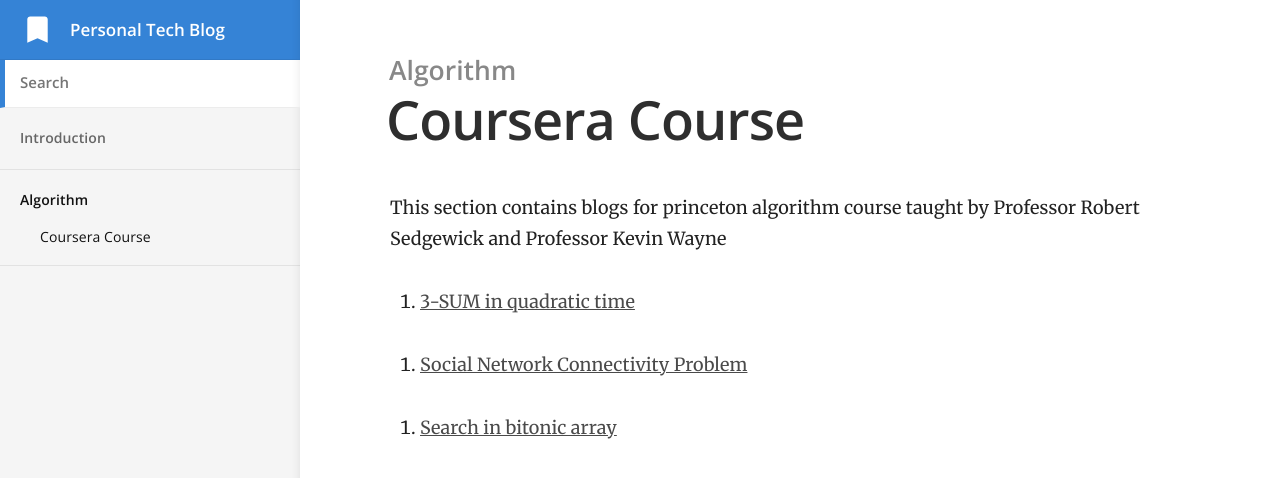
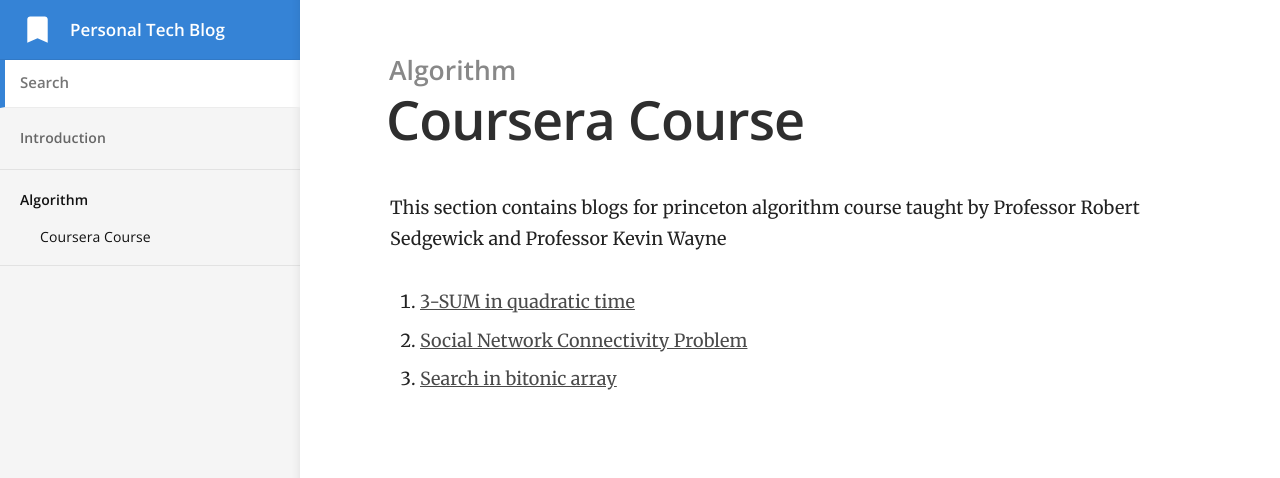
Before and after one commit to shadowoom/shadowoom.github.io, a Jekyll site: the page built from _docs/algorithm/coursera.html, in a window 1280 px wide. Shown: the top 478 px of the page. Built offline with Jekyll 4.4.1, drawn with Linux system fonts in a browser that asks for light colours.

Commit message:
modify coursera.html

```diff
--- a/_docs/algorithm/coursera.html
+++ b/_docs/algorithm/coursera.html
@@ -9,12 +9,12 @@
 
 <p class="editor-link"><a href="cloudcannon:collections/_posts" class="btn"><strong>&#9998;</strong> Update Change Log</a></p>
 
-<div class="changelog">
-	{% for post in site.posts %}
-	{% if post.type == "algorithm_coursera" %}
+<div>
 	<ol>
-		<li><a href="{{ site.baseurl }}{{ post.url }}">{{post.title}}</a></li>
+		{% for post in site.posts %}
+			{% if post.type == "algorithm_coursera" %}
+				<li><a href="{{ site.baseurl }}{{ post.url }}">{{post.title}}</a></li>
+			{% endif %}
+		{% endfor %}
 	</ol>
-	{% endif %}
-	{% endfor %}
 </div>
```
